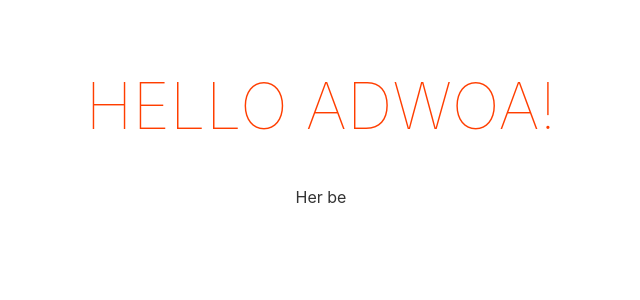
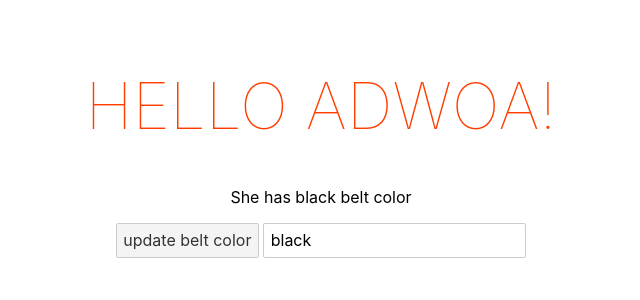
Before and after one commit to jakazzy/sample-app, a Svelte app: page / in a window 1280 px wide. Shown: the top 300 px of the page, without its empty margins (319-959 px from the left). Built offline with nearby package versions, Linux system fonts and the light colour scheme.

Commit message:
understanding reacting to user reactions

```diff
--- a/src/App.svelte
+++ b/src/App.svelte
@@ -1,11 +1,22 @@
 <script>
 	let name= 'Adwoa';
-	let blackColor='black'
+	let beltColor='black'
+
+	const handleClick =()=>{
+		beltColor='orange'
+	}
+
+	const handleInput=(event)=>{
+		beltColor= event.target.value
+	}
 </script>
 
 <main>
 	<h1>Hello {name}!</h1>
-	<p>Her be</p>
+	<p style="color: {beltColor}">She has {beltColor} belt color</p>
+	<button on:click={ handleClick}> update belt color </button>
+	<!-- <input type="text" on:input={handleInput} value={beltColor}> -->
+	<input type="text" bind:value ={beltColor}>
 </main>
 
 <style>
```
